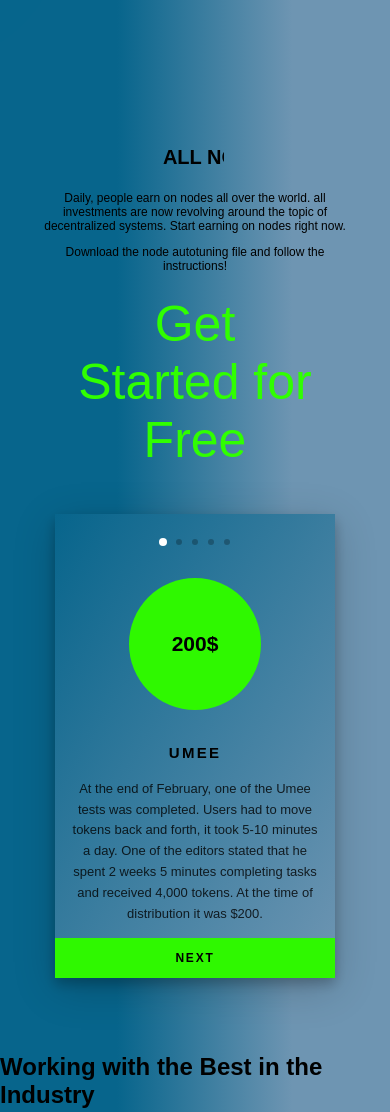
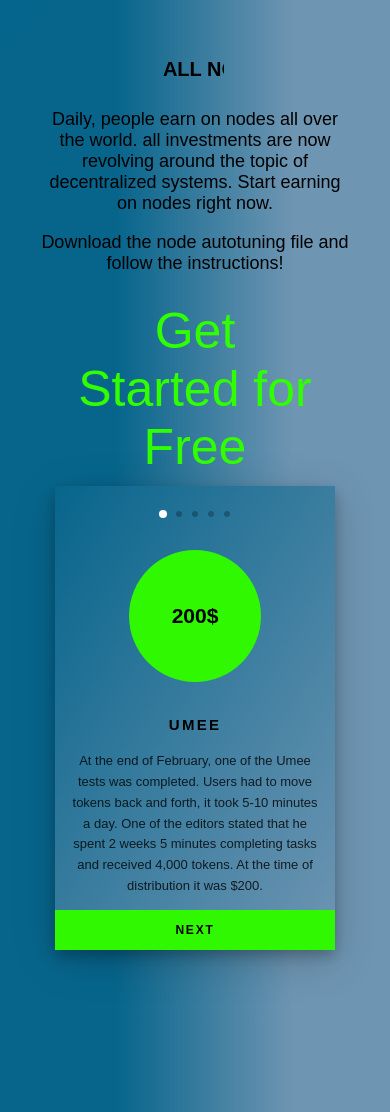
Before and after one commit to Gijikk/allnodes2.0, a website: page index.html in a window 390 px wide. Shown: the top 1112 px of the page. Drawn offline with nearby package versions, Linux system fonts and the light colour scheme; some icons are missing.

Commit message:
change adaptive 2

```diff
--- a/style.css
+++ b/style.css
@@ -16,6 +16,7 @@
 }
 h2 {
     color: black;
+
 }
 .download {
     /*text-decoration: none;*/
@@ -956,6 +957,15 @@
     .container {
         max-width: 310px;
     }
+    .page {
+        margin-top: 54px;
+    }
+    #page0 {
+        margin-top: 260px;
+    }
+    #page1-5 {
+        margin-top: 420px;
+    }
     .page__box {
         flex-direction: column;
         align-items: baseline;
@@ -980,11 +990,19 @@
         /*margin: 10px 83px;*/
     }
     .page p {
-        font-size: 12px;
+        font-size: 18px;
         max-width: 310px;
     }
     #border {
         display: none;
     }
-
+    #slider {
+        top: -70px;
+    }
+    .container1-5 h2 {
+        text-align: center;
+    }
+    .slides-nav__nav {
+        right: 95px;
+    }
 }
```
